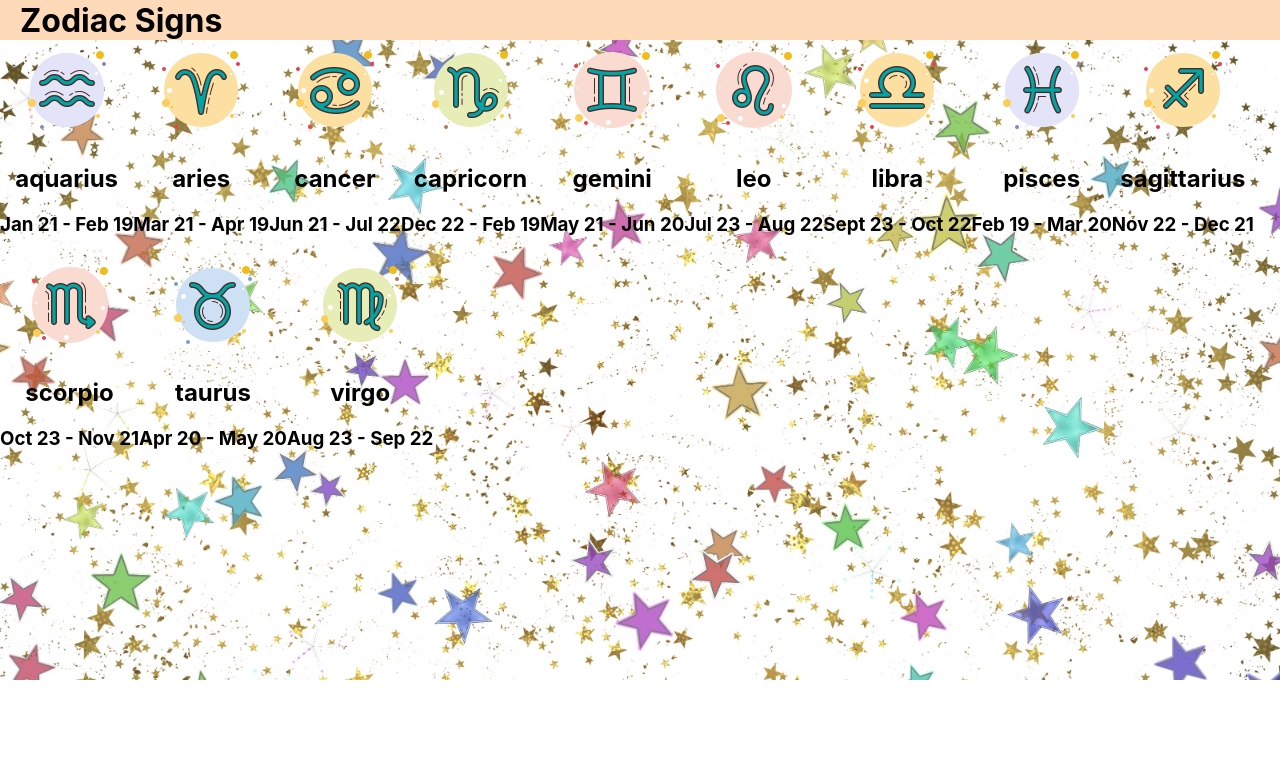
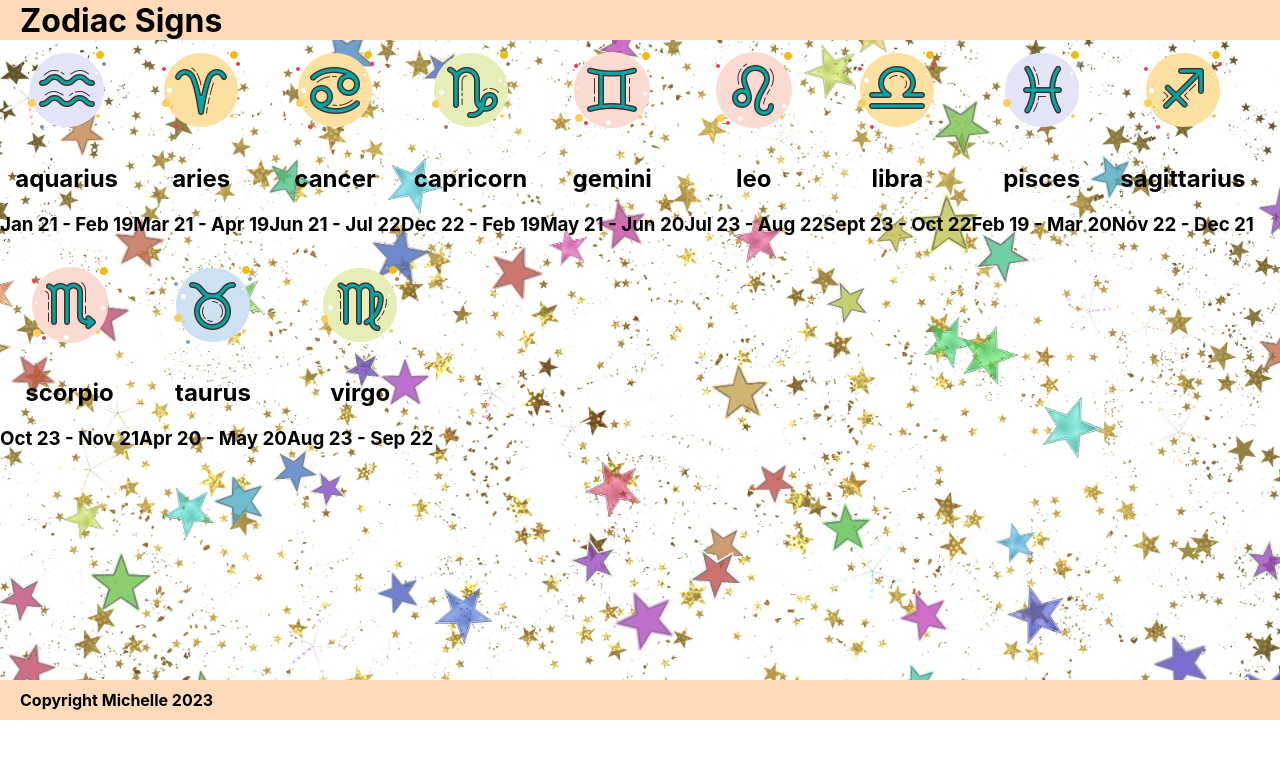
Before and after one commit to MichelleRS/react-wk01-from-scratch-zodiac-signs, a React (Create React App) app: page / in a window 1280 px wide. Shown: the top 758 px of the page. Built offline with nearby package versions, Linux system fonts and the light colour scheme.

Commit message:
Add footer component

```diff
--- a/src/App.js
+++ b/src/App.js
@@ -2,12 +2,14 @@ import logo from './logo.svg';
 import './App.css';
 import Header from './components/Header/Header.js';
 import Main from './components/Main/Main.js';
+import Footer from './components/Footer/Footer.js';
 
 function App() {
   return (
     <div className="App">
       <Header />
       <Main />
+      <Footer />
     </div>
   );
 }
--- a/src/components/Footer/Footer.css
+++ b/src/components/Footer/Footer.css
@@ -0,0 +1,10 @@
+footer {
+  color: black;
+  font-weight: bold;
+  height: 40px;
+  background-color: peachpuff;
+  display: flex;
+  align-items: center;
+  padding-left: 20px;
+  margin-bottom: 40px;
+}
--- a/src/components/Footer/Footer.js
+++ b/src/components/Footer/Footer.js
@@ -0,0 +1,10 @@
+import React from 'react';
+import './Footer.css';
+
+export default function Footer() {
+  return (
+    <footer>
+      <p>Copyright Michelle 2023</p>
+    </footer>
+  );
+}
--- a/src/components/Main/Main.css
+++ b/src/components/Main/Main.css
@@ -1,7 +1,6 @@
 main {
   display: flex;
   flex-wrap: wrap;
-  margin-bottom: 40px;
   background-size: cover;
   height: 640px;
   align-content: flex-start;
```
